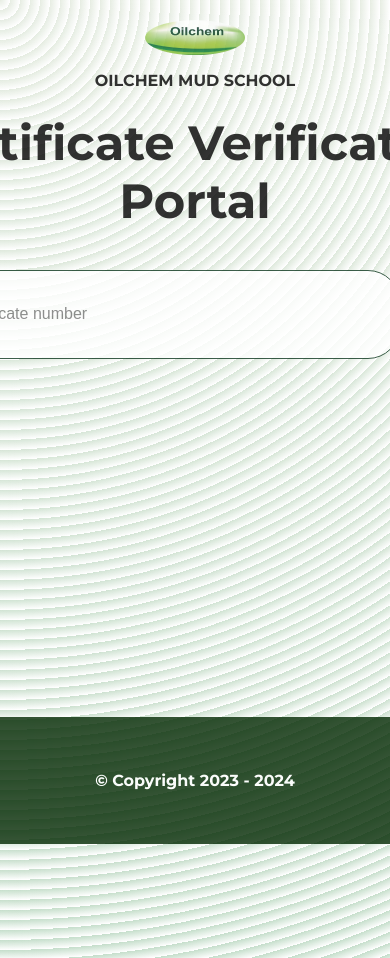
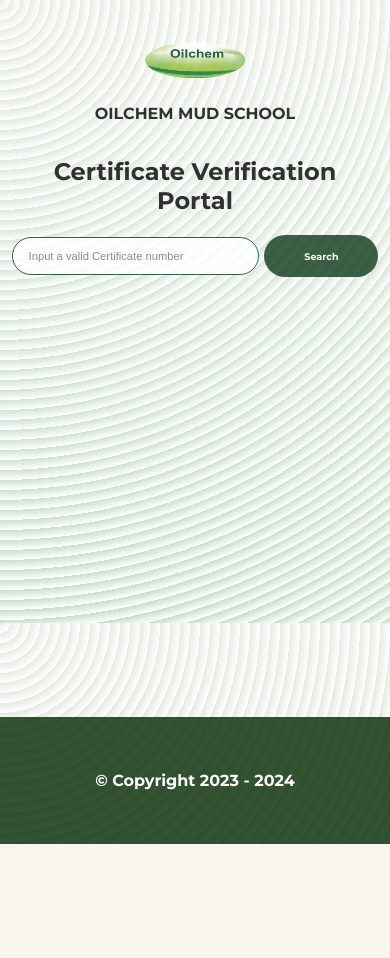
Before and after one commit to geekelo/oilchem-certificate_portal_user, a React (Create React App) app: page / in a window 390 px wide. Shown: the top 958 px of the page. After the commit the page ends 844 px from the top, so only its background shows below. Built offline with nearby package versions, Linux system fonts and the light colour scheme; no server answers; a web font is replaced by a local one.

Commit message:
Implement mobile view

```diff
--- a/src/index.css
+++ b/src/index.css
@@ -12,3 +12,10 @@
   opacity: 0.8;
   background-image:  repeating-radial-gradient( circle at 0 0, transparent 0, #ffffff 10px ), repeating-linear-gradient( #c5decb55, #c5decb );
 }
+
+@media only screen and (max-width: 768px) {
+  body {
+    padding-bottom: 30vh;
+    /* other tablet styles */
+  }
+}
--- a/src/stylesheets/certificate.css
+++ b/src/stylesheets/certificate.css
@@ -157,3 +157,164 @@
 .download-btn:hover {
   background-color: #07672d1d;
 }
+
+@media only screen and (max-width: 768px) {
+  .certificate-cont {
+    display: flex;
+    width: 200vh;
+    margin: auto;
+  }
+
+  .cert-name {
+    color: #0d381e;
+    font-size: 1.8rem;
+    font-family: "Montserrat", sans-serif;
+    font-weight: bold;
+    text-transform: capitalize;
+    margin-top: 0;
+    margin-bottom: 0.5rem;
+  }
+
+  .stud-num {
+    text-transform: lowercase;
+  }
+
+  .side-design-cont {
+    width: 40%;
+  }
+
+  .side-design {
+    display: flex;
+    flex-direction: column;
+    image-resolution: 300dpi;
+    width: 20%;
+  }
+
+  .certificate {
+    background-color: #fff;
+    display: flex;
+    width: 140vh;
+    height: 90vh;
+    gap: 3px;
+    font-weight: bold;
+    font-family: "Montserrat", sans-serif;
+    margin: auto;
+  }
+
+  .cert-data-section {
+    display: flex;
+    flex-direction: column;
+    justify-content: flex-start;
+    align-items: center;
+    margin-left: auto;
+    margin-right: auto;
+    margin: auto;
+    width: 80%;
+    margin-left: -5%;
+    font-weight: bold;
+  }
+
+  .cert-title {
+    font-size: 3vh;
+    text-transform: uppercase;
+    margin: 0;
+    font-weight: 900;
+  }
+
+  .cert-awardedto {
+    font-size: 3vh;
+    margin: 1vh 0;
+    text-align: center;
+    text-transform: capitalize;
+  }
+
+  .cert-purpose {
+    font-size: 0.8rem;
+    margin: 1vh 0;
+    text-align: center;
+    text-transform: uppercase;
+    padding-right: 15%;
+    padding-left: 15%;
+  }
+
+  .stud-name {
+    font-size: 4vh;
+    font-weight: 600;
+    margin: 0.7vh 0;
+    display: flex;
+    border-bottom: 2px solid #0d381e;
+  }
+
+  .duration {
+    font-size: 2vh;
+    margin-top: 1vh;
+  }
+
+  .personnel {
+    display: flex;
+    gap: 10px;
+    align-items: center;
+    margin-top: 2vh;
+  }
+
+  .personnel-title {
+    border-top: 2px solid #0d381e;
+    font-weight: bold;
+  }
+
+  .signature {
+    display: block;
+    margin: auto;
+  }
+
+  .partners-logo-cont {
+    display: flex;
+    gap: 5vh;
+  }
+
+  .qr-code-cont {
+    display: flex;
+    flex-direction: column;
+    align-items: center;
+    gap: 0;
+  }
+
+  .qr-code-cont > p {
+    margin: 0;
+  }
+
+  .cert-num {
+    text-transform: lowercase;
+  }
+
+  .footer {
+    display: flex;
+    gap: 15vh;
+    margin-top: 1.5vh;
+    justify-content: flex-end;
+    font-weight: bold;
+  }
+
+  .cert-verify {
+    font-size: 0.7rem;
+    margin-top: -0.5vh;
+  }
+
+  .download-btn {
+    background-color: #0d381e1d;
+    margin: auto;
+    color: #fff;
+    display: block;
+    margin-top: 2vh;
+    border-radius: 2vh;
+    border: none;
+    padding: 1rem;
+    color: #0d381e;
+    font-weight: bold;
+    font-family: "Montserrat", "Arial";
+  }
+
+  .download-btn:hover {
+    background-color: #07672d1d;
+  }
+}
--- a/src/stylesheets/header.css
+++ b/src/stylesheets/header.css
@@ -19,3 +19,29 @@
   font-family: 'Montserrat', cursive;
   font-size: 3rem;
 }
+
+@media only screen and (max-width: 768px) {
+  .header {
+    padding-top: 3%;
+    display: flex;
+    flex-direction: column;
+    align-items: center;
+    text-align: center;
+    gap: 10px;
+  }
+
+  .notification {
+    text-align: center;
+  }
+
+  .header-name {
+    font-family: 'Montserrat';
+    font-weight: bold;
+  }
+
+  .header-title {
+    margin-top: 1vh;
+    font-family: 'Montserrat', cursive;
+    font-size: 1.5rem;
+  }
+}
--- a/src/stylesheets/search.css
+++ b/src/stylesheets/search.css
@@ -61,3 +61,72 @@
   border-radius: 12px;
   padding: 0.2rem 0.5rem;
 }
+
+@media only screen and (max-width: 768px) {
+  input {
+    width: 30%;
+    height: 4vh;
+    border-radius: 2rem;
+    border: 1px solid #0d381e;
+    padding-left: 1rem;
+    font-size: 0.7rem;
+  }
+
+  .search-btn {
+    background-color: rgb(14, 57, 26);
+    border-radius: 2rem;
+    height: 5vh;
+    width: 15%;
+    color: #fff;
+    border: none;
+    font-family: 'Montserrat', 'Arial';
+    font-weight: bold;
+    padding: 0.4rem;
+    font-size: 0.6rem;
+  }
+
+  .search-cont {
+    display: flex;
+    flex-direction: column;
+    gap: 10px;
+    justify-content: center;
+    align-items: center;
+    width: 50%;
+    margin: auto;
+  }
+
+  .search {
+    display: flex;
+    width: 90vh;
+    gap: 5px;
+    margin: 0;
+    justify-content: center;
+    align-items: center;
+    margin-bottom: 6vh;
+  }
+
+  .notification {
+    background-color: #090b0a11;
+    padding: 0.2rem;
+    font-weight: 800;
+    font-family: 'Lato', 'Arial';
+    margin-left: auto;
+    margin-right: auto;
+    width: 70%;
+  }
+
+  .noNotification {
+    background-color: #ffffff00;
+  }
+
+  .copybtnSection {
+    display: inline;
+  }
+
+  .copybtn{
+    border: none;
+    box-shadow: 2px 2px 2px #0d381e;
+    border-radius: 12px;
+    padding: 0.2rem 0.5rem;
+  }
+}
```
